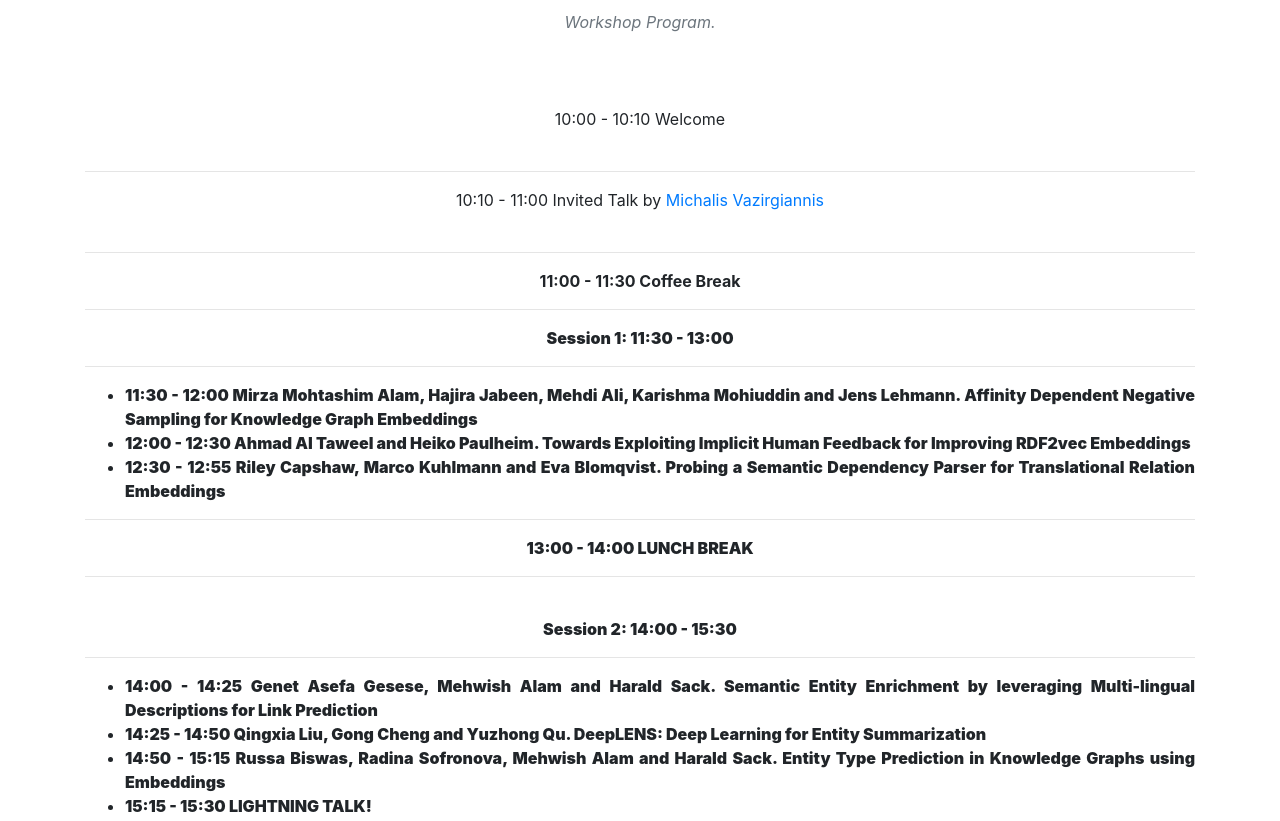
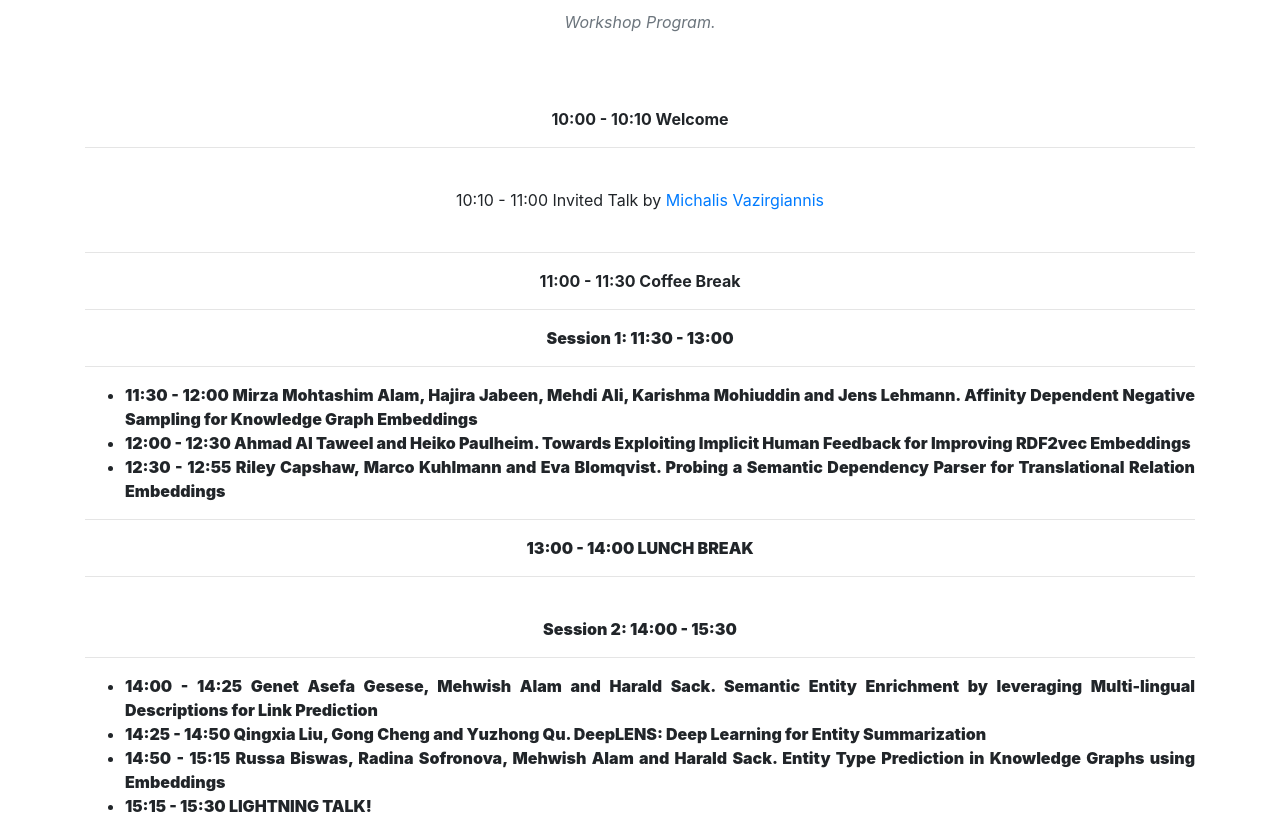
Before and after one commit to alammehwish/dl4kg_eswc_2020, a website with bundled scripts: page index.html in a window 1280 px wide. Shown: the part 4144-4965 px from the top of the page. Built offline with nearby package versions, Linux system fonts and the light colour scheme; files whose address does not match are found by name; a web font is replaced by a local one.

Commit message:
Update index.html

```diff
--- a/index.html
+++ b/index.html
@@ -220,8 +220,9 @@
 
           <h3 class="section-subheading text-muted">Workshop Program.</h3>
 
-          10:00 - 10:10 Welcome<br /><br />
+          <b>10:00 - 10:10 Welcome </b><br />
           <hr>
+		<br />
           10:10 - 11:00 Invited Talk by <a href="http://www.lix.polytechnique.fr/Labo/Michalis.Vazirgiannis/">Michalis Vazirgiannis</a><br /><br />
           <hr>
           <b>11:00 - 11:30 Coffee Break <b><br />
```
